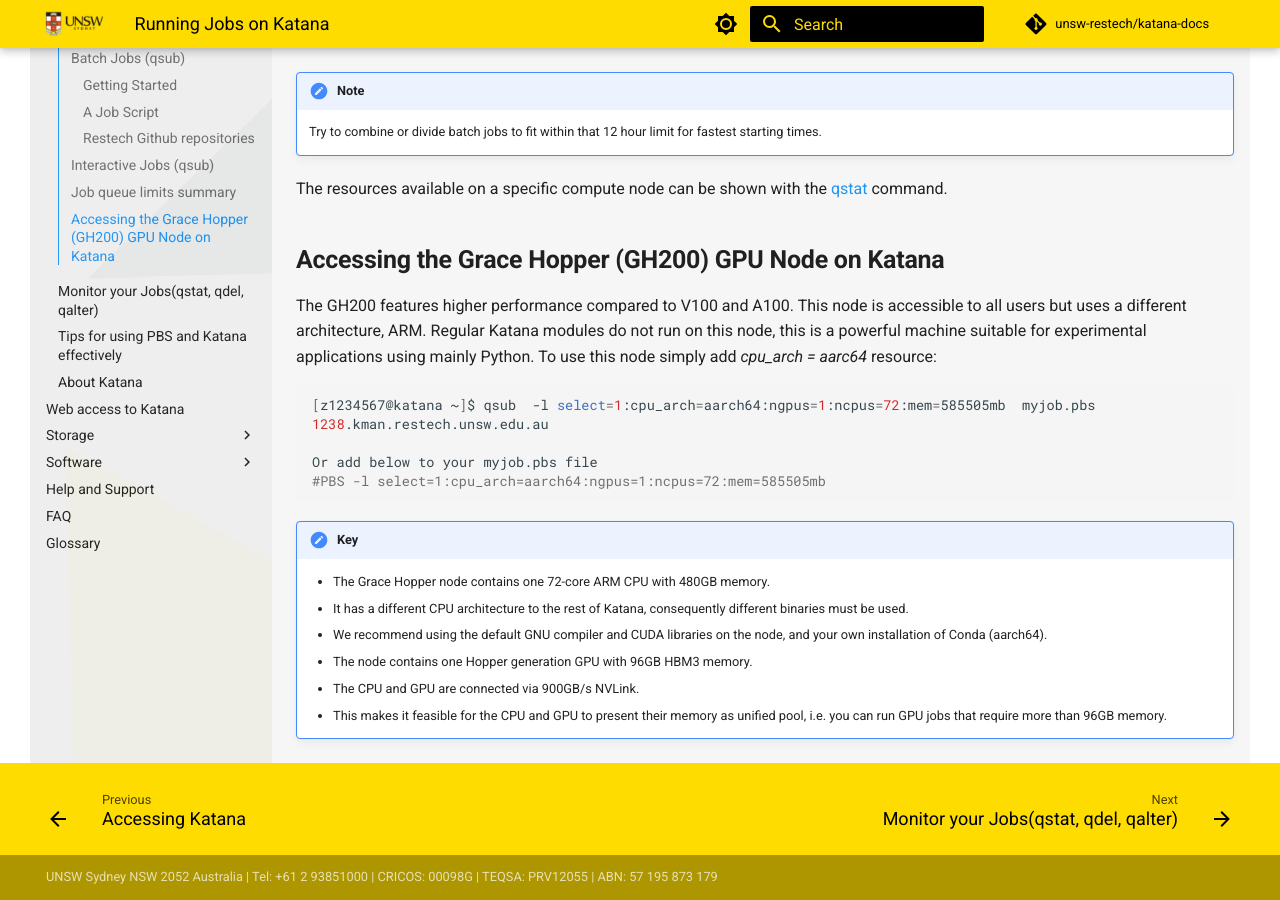
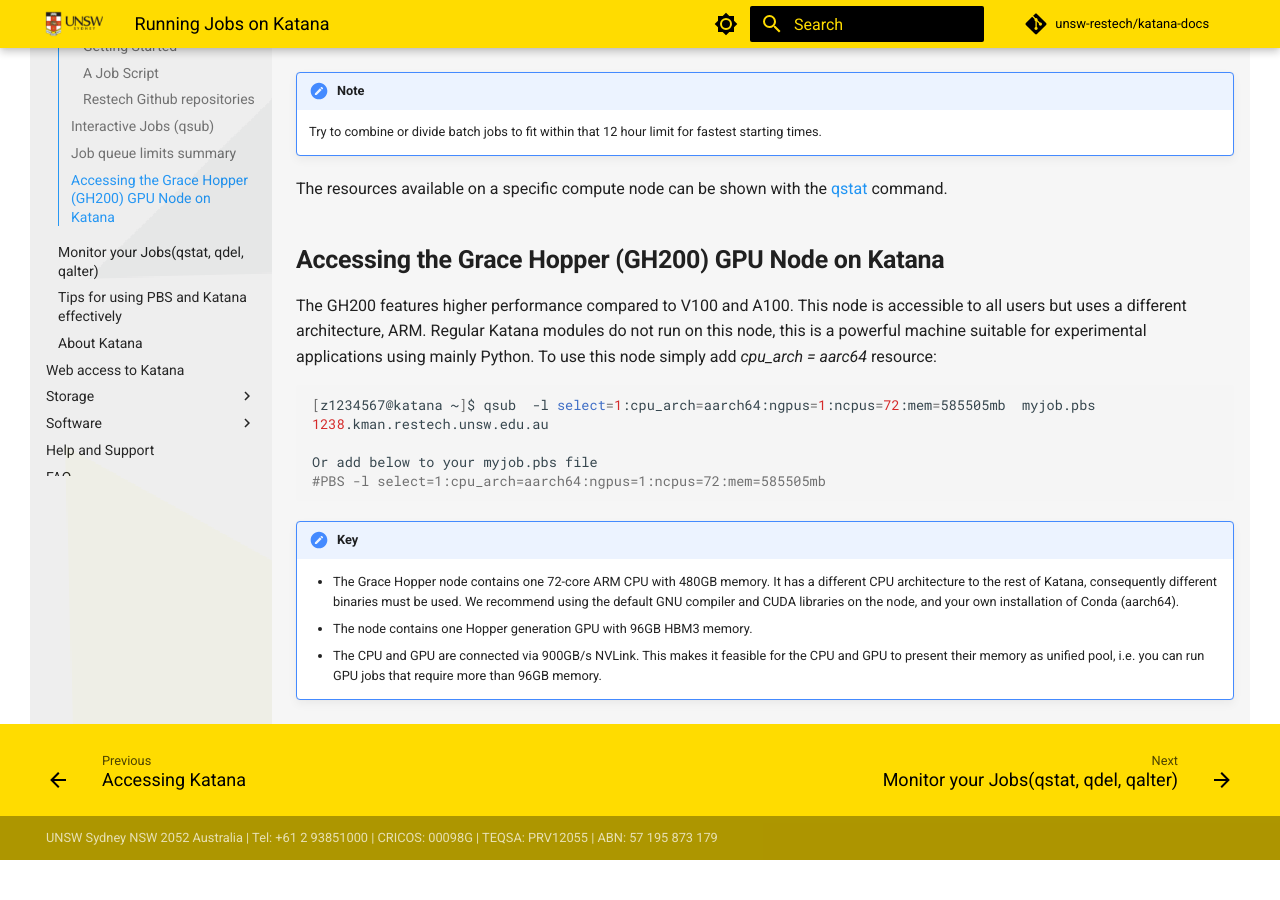
Before and after one commit to unsw-restech/unsw-restech.github.io, an MkDocs documentation site: the page built from docs/using_katana/running_jobs.md, in a window 1280 px wide and 900 px high, scrolled down 5782 px. Built offline with MkDocs 1.6.1 and Material for MkDocs 9.7.7, drawn with Linux system fonts in a browser that asks for light colours; comment, search, counter and statistics services are not loaded; after the commit the page ends 6642 px from its top, so only the background shows below that.

```diff
--- a/docs/using_katana/running_jobs.md
+++ b/docs/using_katana/running_jobs.md
@@ -281,8 +281,8 @@ Or add below to your myjob.pbs file
 
 !!! Key Notes
     * The Grace Hopper node contains one 72-core ARM CPU with 480GB memory.
-    - It has a different CPU architecture to the rest of Katana, consequently different binaries must be used.
-    - We recommend using the default GNU compiler and CUDA libraries on the node, and your own installation of Conda (aarch64).
+    	It has a different CPU architecture to the rest of Katana, consequently different binaries must be used.
+     	We recommend using the default GNU compiler and CUDA libraries on the node, and your own installation of Conda (aarch64).
     * The node contains one Hopper generation GPU with 96GB HBM3 memory.
     * The CPU and GPU are connected via 900GB/s NVLink.
-    - This makes it feasible for the CPU and GPU to present their memory as unified pool, i.e. you can run GPU jobs that require more than 96GB memory.
+    	This makes it feasible for the CPU and GPU to present their memory as unified pool, i.e. you can run GPU jobs that require more than 96GB memory.
```
